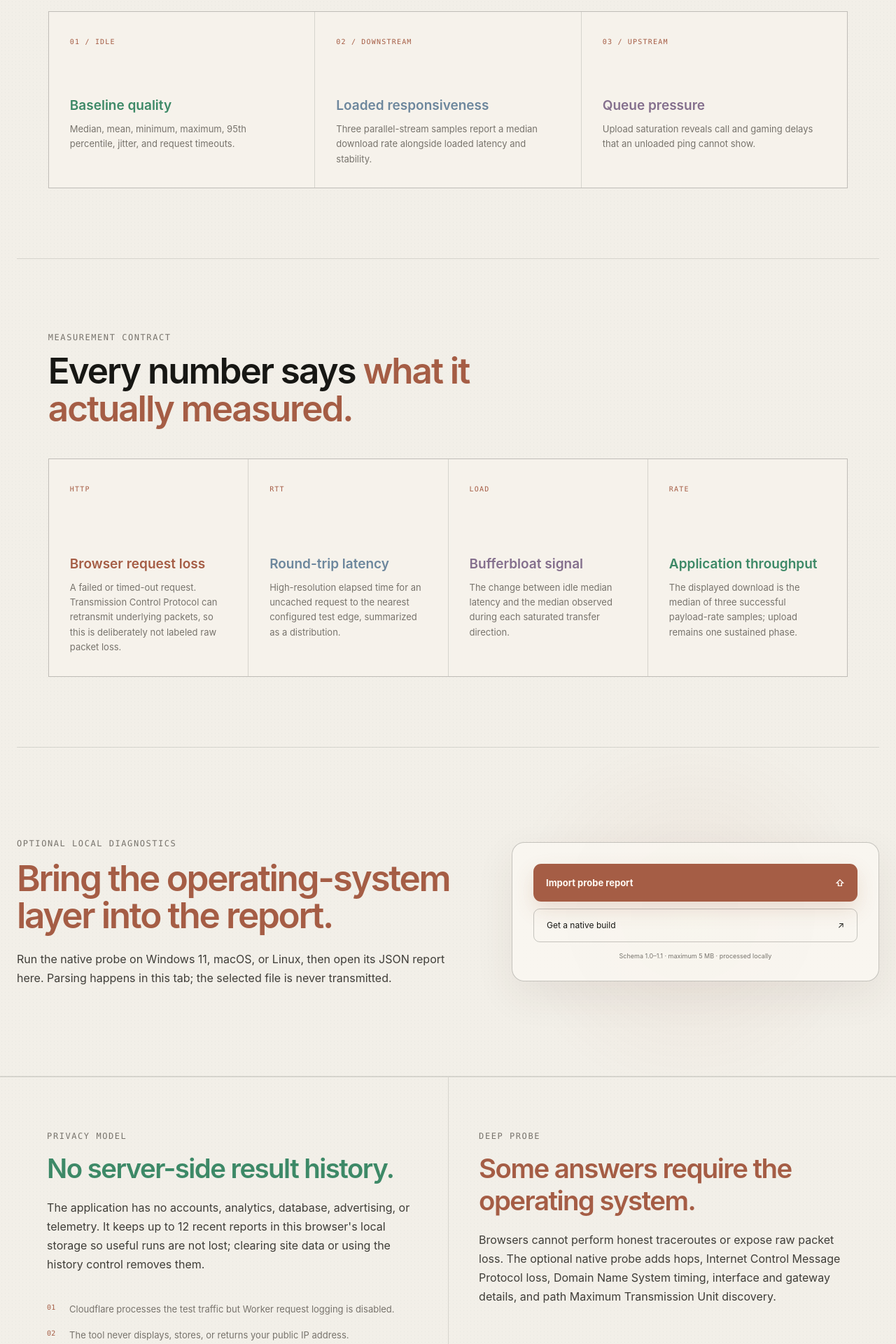
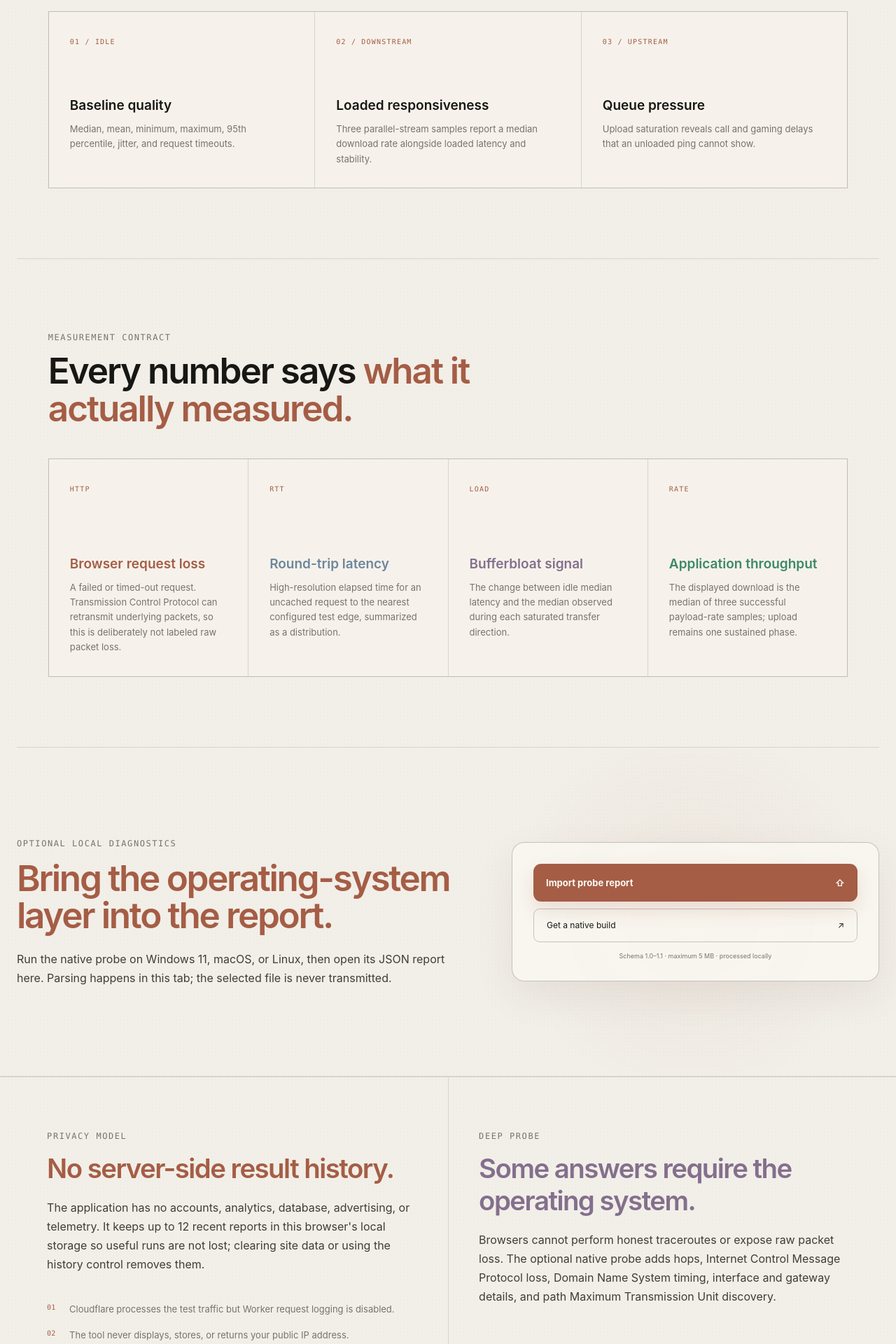
Before and after one commit to JohnnyZLi/Network-Diagnostics-Suite, a React (Vite) app: page / in a window 1280 px wide. Shown: the part 1260-3180 px from the top of the page at 70% size. Built offline with nearby package versions, Linux system fonts and the light colour scheme.

Commit message:
Fix heading color selector specificity

```diff
--- a/src/typography-accent.css
+++ b/src/typography-accent.css
@@ -7,14 +7,20 @@
   color: var(--accent);
 }
 
-/* Condition cards use neutral headings; their category labels retain structure. */
-.preview-grid article h3 {
+/* Match the existing nth-child specificity so these headings are truly neutral. */
+.preview-grid article:nth-child(1) h3,
+.preview-grid article:nth-child(2) h3,
+.preview-grid article:nth-child(3) h3 {
   color: var(--text);
 }
 
 .methodology-grid article h3,
 .deep-probe__intro h2,
-.information-panel h2,
 .transfer-direction > header > small {
   color: var(--accent);
 }
+
+/* Match the existing first-child selector so the privacy heading becomes terracotta. */
+.information-panel:first-child h2 {
+  color: var(--accent);
+}
```
